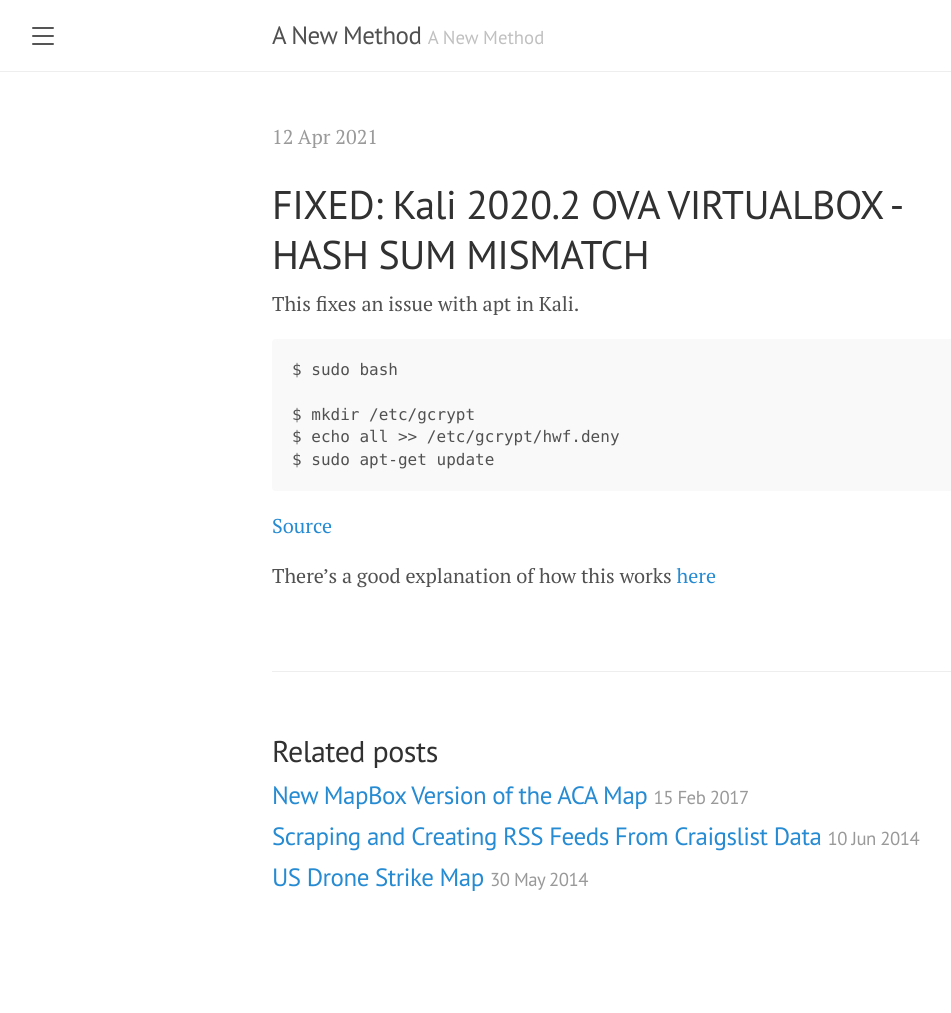
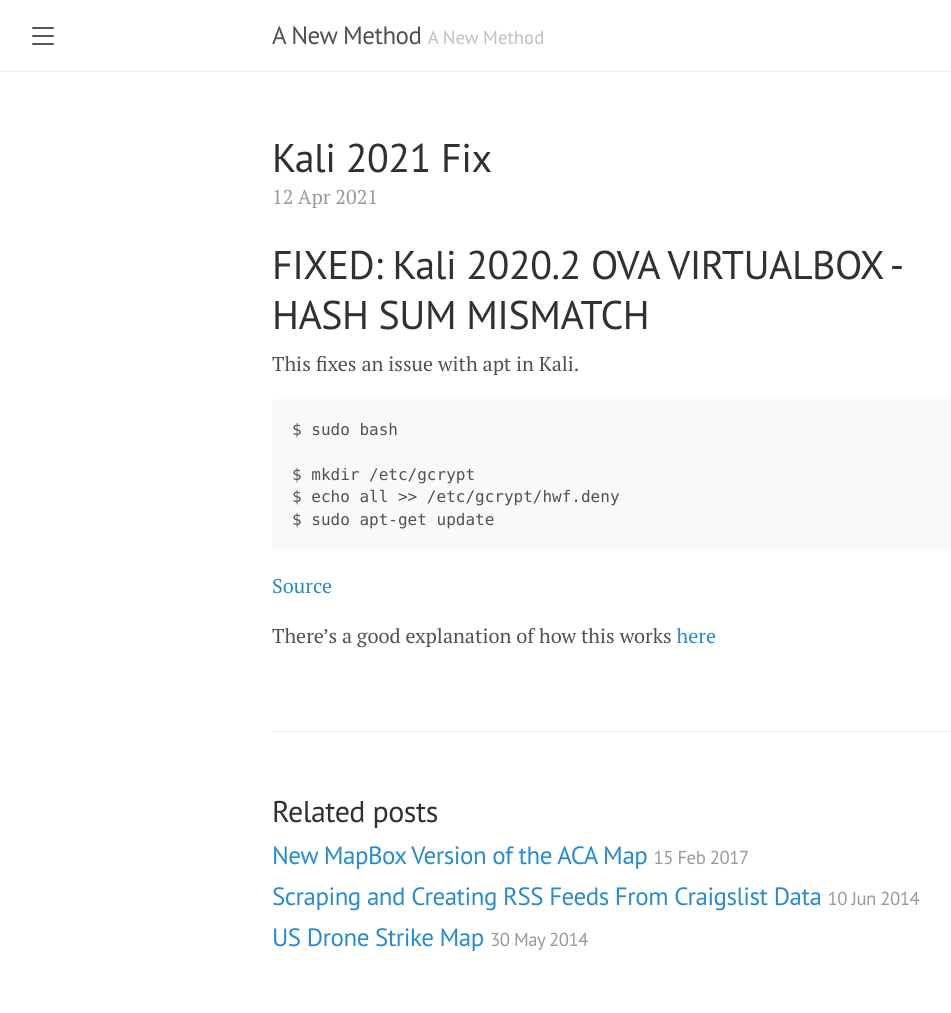
Before and after one commit to bernardr/bernardr.github.io, a Jekyll site: the page built from _posts/2021-04-12-Kali-Apt-Fix.md, in a window 1280 px wide. Shown: the whole page, without its empty margins (8-959 px from the left). Built offline with Jekyll 4.4.1, drawn with Linux system fonts in a browser that asks for light colours; our own code applies the rules of GitHub Pages for plain Markdown files; before the commit the page ends 953 px from its top, so only the background shows below that.

```diff
--- a/_posts/2021-04-12-Kali-Apt-Fix.md
+++ b/_posts/2021-04-12-Kali-Apt-Fix.md
@@ -1,6 +1,6 @@
 ---
 layout: post
-title: FIXED: Kali 2020.2 OVA VIRTUALBOX - HASH SUM MISMATCH
+title:  Kali 2021 Fix
 ---
 
 # FIXED: Kali 2020.2 OVA VIRTUALBOX - HASH SUM MISMATCH
```
